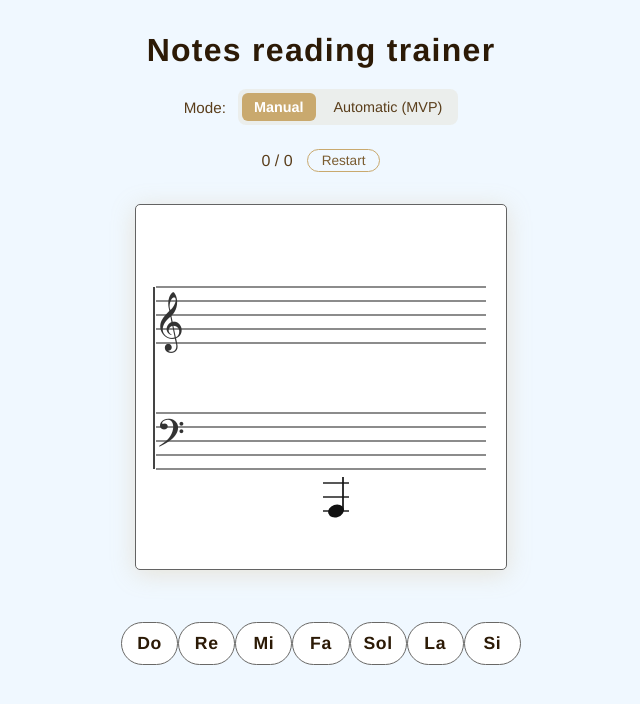
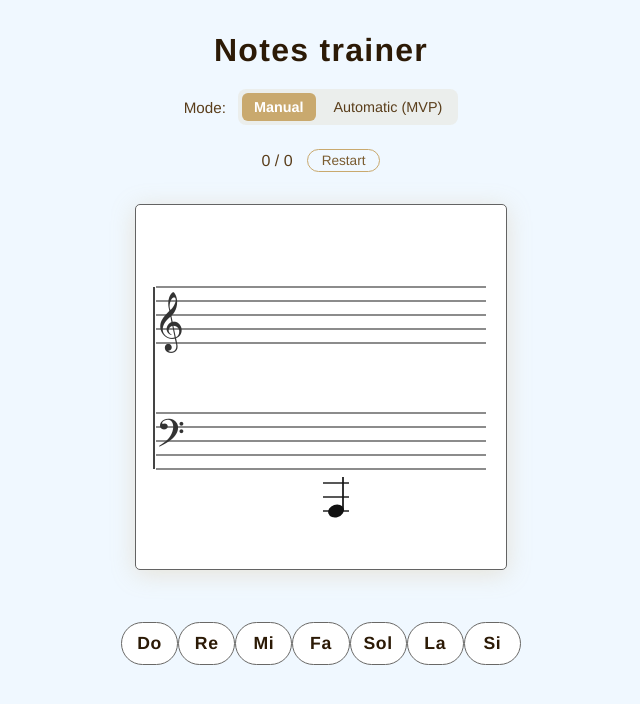
Before and after one commit to franCbisc/notes-trainer, a React (Vite) app: page / in a window 1280 px wide. Shown: the top 704 px of the page, without its empty margins (319-959 px from the left). Built offline with nearby package versions, Linux system fonts and the light colour scheme; a web font is replaced by a local one.

Commit message:
skills edits

```diff
--- a/src/features/noteReader/NoteReaderPage.tsx
+++ b/src/features/noteReader/NoteReaderPage.tsx
@@ -59,7 +59,7 @@ export const NoteReaderPage: FC = () => {
     return (
         <div className="root">
             <header className="header">
-                <h1 className="title">Notes reading trainer</h1>
+                <h1 className="title">Notes trainer</h1>
                 <ModeToggle mode={mode} onChange={setMode} />
             </header>
 
```
Also changed, not shown: .agents/skills/frontend-design/SKILL.md (added), 1 other file (tests, documents, lock files or other folders).
